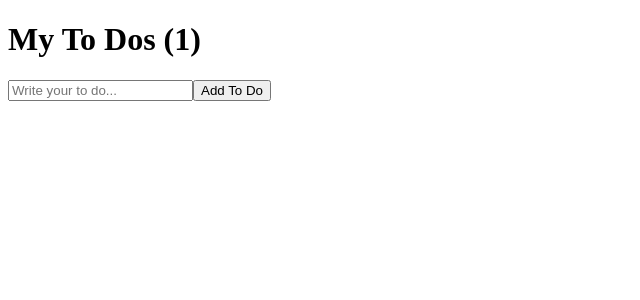
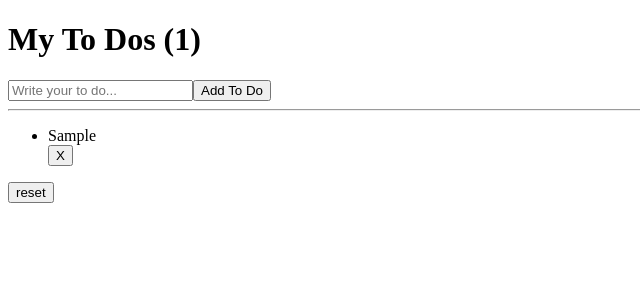
Before and after one commit to hyebii/nmd_react, a React (Create React App) app: page / in a window 1280 px wide. Both pictures are taken after typing "Sample" into the empty fields and a click on the button "Add To Do". Shown: the top 300 px of the page, without its empty margins (0-640 px from the left). Built offline with nearby package versions, Linux system fonts and the light colour scheme.

Commit message:
~ #7.1 //To Do List 끝

```diff
--- a/src/App.js
+++ b/src/App.js
@@ -3,24 +3,27 @@ import { useState } from "react";
 function App() {
   const [toDo, setToDo] = useState("");
   const [toDos, setToDos] = useState([]);
-  const onChange = (event) => setToDo(event.target.value);
-  const onSubmit = (event) => { //양식제출이벤트 발생시
-    event.preventDefault(); //a태그나 submit태그를 누르면 href통해 이동하거나 새로고침되는데 그걸 막음
-    if(toDo === ""){ //toDo가 비어있다면
-      return; //return되도록 해서 함수가 작동하지 않도록 함 (return은 파괴(끝)할때인거같음..)
+  const onChange = (e) => setToDo(e.target.value);
+  const onSubmit = (e) => {
+    e.preventDefault();
+    if(toDo === ""){
+      return;
     }
-
-    //toDos.push 자바였다면 이렇게 씀 .push는 배열의 끝에 요소를 추가할때 사용
-    //하지만 state는 직접적으로 값 수정 불가능 -> 함수(set~)를 가져와서수정하게 만들어야함
-    //여기서는 배열수정할거니까 함수가져와서
-    //함수를 넣는 방법 👇 function(currentArray){}와 같음
-    setToDos(currentArray => [toDo, ...currentArray]);  //...배열이름 -> toDo를 currentrray안에 넣고 모든 currentA
-    // setToDos(([]) => [toDo, ...[]] ); //비어있는 array의 element가 더해짐
+    //현재toDos(=currentArray)를 불러와서 새로운 toDo의 array로 return함 (반환의 의미일듯)
+    setToDos(currentArray => [toDo, ...currentArray]); //...currentArray, toDo 하면 반대순서로 입력
     setToDo("");
   };
+  const onClick= () => setToDos([]);
+  //filter 데이터(여기서는 배열)를 새로 필터링
+  // const onDelete = e => {
+  //   const li = e.target.parentElement;
+  //   li.remove();
+  // }
+  const onDelete = index => {
+    setToDos(toDos.filter((item, todoIndex) => index !== todoIndex)); //index같은거 제외하고 나머지를 새로운 배열로 만들어서 저장 (필터링)
+  }
   console.log(toDos);
   return (
-    //submit이벤트
     <div>
       <h1>My To Dos ({toDos.length})</h1>
       <form onSubmit={onSubmit}>
@@ -32,8 +35,35 @@ function App() {
         />
         <button>Add To Do</button>
       </form>
+      <hr />
+      <ul>
+        {toDos.map((item, index) => (//array를 가져와서 array의 item들을 변형해서 li가 되도록함  //<li key={0,1,2 ...}>{item}</li>
+          <div key={index}>
+            <li>
+              {item}
+            </li>
+            <button onClick={() => onDelete(index)}>X</button>
+          </div>
+        ))}
+      </ul>
+      <button onClick={onClick}>reset</button>
     </div>
+    //map() ->자바스크립트함수
+    //array의 모든 item에 대해 실행됨, 무엇을 return하던지 그 값이 새로운 array에 들어가있음
+    //하나의 array에 있는 각 item을 내가 원하는 무엇이든지로 바꿔줌 => 새로운 array로 return해줌
+
+    //()에 함수를 넣을 수 있음 -> 모든 item에 대해 실행됨
+    //(item) 함수의 첫번째 argument가 진행되고 있는 순서에 맞는 item
   );
 }
 
 export default App;
+
+//return
+//함수 실행 종료
+//주어진 값을 함수 호출 지점으로 반환 (명시하지 않으면 undefined를 반환)
+
+// if(toDo === ""){
+//   return;
+// }
+//이렇게 쓰일 때는 if문의 조건을 만족하면 해당함수를 중단하고 해당 "함수"자체에서 빠져나가라는 의미
```
